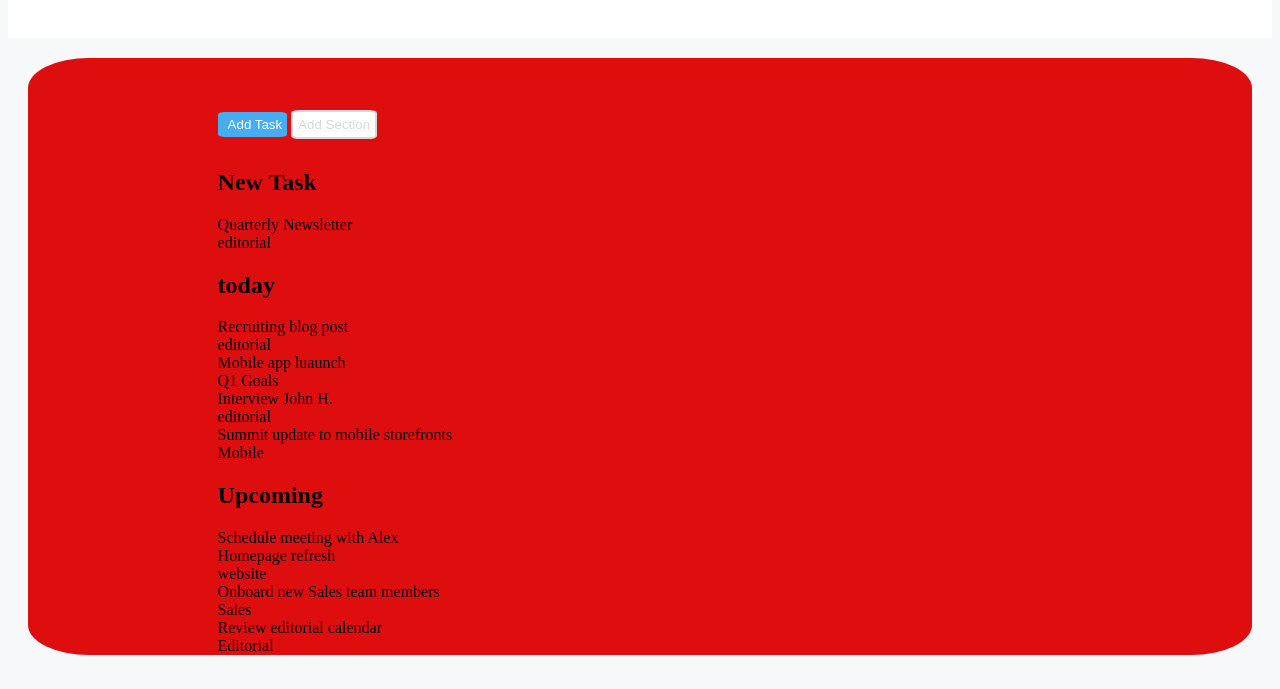
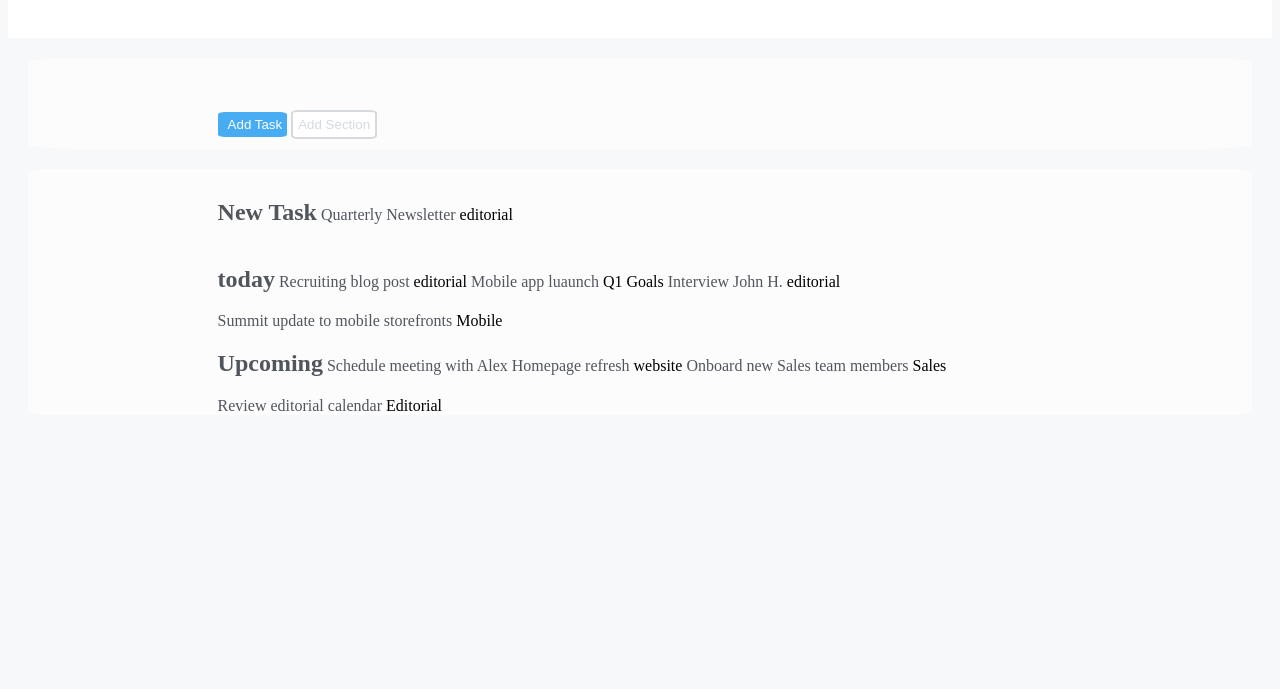
Before and after one commit to MicheleFumi/html-css-toboolist, a plain HTML site: page index.html in a window 1280 px wide. Shown: the part 111-800 px from the top of the page. Drawn offline with Linux system fonts and the light colour scheme.

Commit message:
add css lines

```diff
--- a/assets/css/style.css
+++ b/assets/css/style.css
@@ -62,9 +62,10 @@ header{
 .container{
     padding-left: 15%;
     padding-right: 15%;
-    background-color: rgb(222, 14, 14);
+    background-color: rgb(252, 252, 252);
     margin: 20px;
     border-radius: 5%;
+    border-bottom: 10px;
 }
 
 
@@ -96,3 +97,32 @@ header{
      text-align: center;
     background-color: white;
 }
+
+
+/* END BUTTONS */
+
+.container2{
+    padding-left: 15%;
+    padding-right: 15%;
+    background-color: rgb(252, 252, 252);
+    margin: 20px;
+    border-radius: 2%;
+    border-bottom: 10px;
+}
+
+.greytxt{
+
+    color: var(--toboo-text-grey);
+    display: inline-block;
+}
+
+.block{
+
+    display: block;
+
+
+}
+.new-task{
+
+   padding-top: 10px;
+}
--- a/index.html
+++ b/index.html
@@ -17,34 +17,37 @@
     </header>
 
     <main>
-        <div class="container">
-            <div id="area-buttons"><!-- buttons -->
-                <button class="button-t">Add Task</button>
-                <button class="button-s">Add Section</button>
+        <section>
+            <div class="container">
+                <div id="area-buttons"><!-- buttons -->
+                    <button class="button-t">Add Task</button>
+                    <button class="button-s">Add Section</button>
 
-            </div>
+                </div>
+        </section>
 
-            <div> <!-- todo list -->
+        <section class="container2">
+            <div class="inline"> <!-- todo list -->
                 <div class="new-task">
-                    <h2> New Task</h2>
-                    <div>Quarterly Newsletter</div><span class="editorial"> editorial</span>
+                    <h2 class="greytxt"> New Task</h2>
+                    <div class="greytxt">Quarterly Newsletter</div><span class="editorial"> editorial</span>
                 </div>
 
-                <div class="today">
-                    <h2> today</h2>
-                    <div>Recruiting blog post</div><span class="editorial info"> editorial</span>
-                    <div>Mobile app luaunch</div><span class="q1 info"> Q1 Goals</span>
-                    <div>Interview John H.</div><span class="recruiting info"> editorial</span>
-                    <div>Summit update to mobile storefronts</div><span class="mobile info"> Mobile</span>
+                <div class="today block">
+                    <h2 class="greytxt"> today</h2>
+                    <div class="greytxt">Recruiting blog post</div><span class="editorial info"> editorial</span>
+                    <div class="greytxt">Mobile app luaunch</div><span class="q1 info"> Q1 Goals</span>
+                    <div class="greytxt">Interview John H.</div><span class="recruiting info"> editorial</span>
+                    <div class="greytxt">Summit update to mobile storefronts</div><span class="mobile info"> Mobile</span>
 
                 </div>
 
                 <div class="Upcoming">
-                    <h2> Upcoming</h2>
-                    <div>Schedule meeting with Alex</div>
-                    <div>Homepage refresh</div><span class="website info"> website</span>
-                    <div>Onboard new Sales team members</div><span class="sales info"> Sales</span>
-                    <div>Review editorial calendar</div><span class="editorial info"> Editorial</span>
+                    <h2 class="greytxt"> Upcoming</h2>
+                    <div class="greytxt">Schedule meeting with Alex</div>
+                    <div class="greytxt">Homepage refresh</div><span class="website info"> website</span>
+                    <div class="greytxt">Onboard new Sales team members</div><span class="sales info"> Sales</span>
+                    <div class="greytxt">Review editorial calendar</div><span class="editorial info"> Editorial</span>
 
                 </div>
 
@@ -54,7 +57,7 @@
 
 
             </div>
-
+        </section>
 
 
 
```
